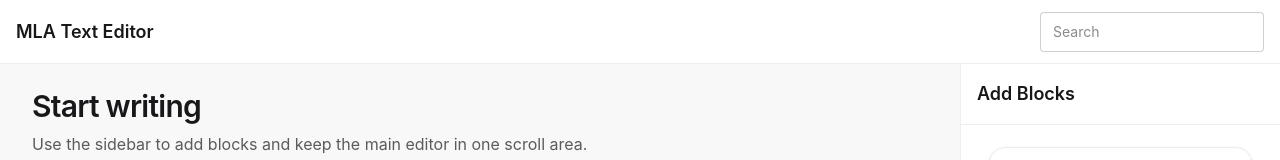
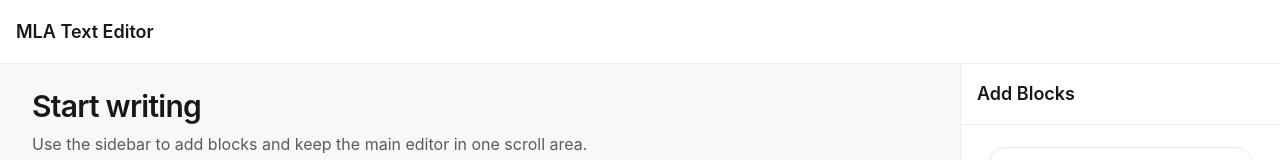
Before and after one commit to sprucepine/mla-text-editor, a Vue app in the folder mla-text-editor/: page / in a window 1280 px wide. Shown: the top 160 px of the page. Built offline with nearby package versions, Linux system fonts and the light colour scheme; the HTML template or start-up script is replaced by a standard one.

Commit message:
remove search

```diff
--- a/mla-text-editor/src/components/Navbar.vue
+++ b/mla-text-editor/src/components/Navbar.vue
@@ -6,9 +6,9 @@
       <div class="text-lg font-semibold">MLA Text Editor</div>
     </div>
 
-    <div class="navbar-end">
+    <!-- <div class="navbar-end">
       <input type="text" placeholder="Search" class="input input-bordered w-56" />
-    </div>
+    </div> -->
   </header>
 </template>
 <style scoped>
```
